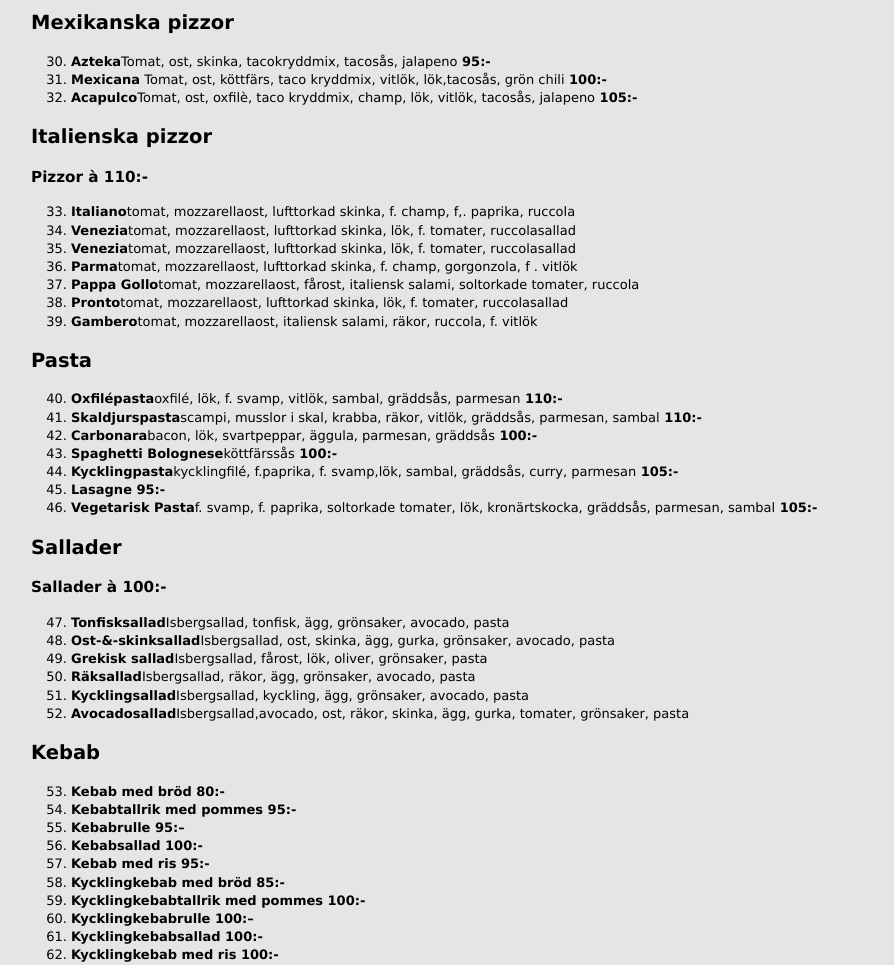
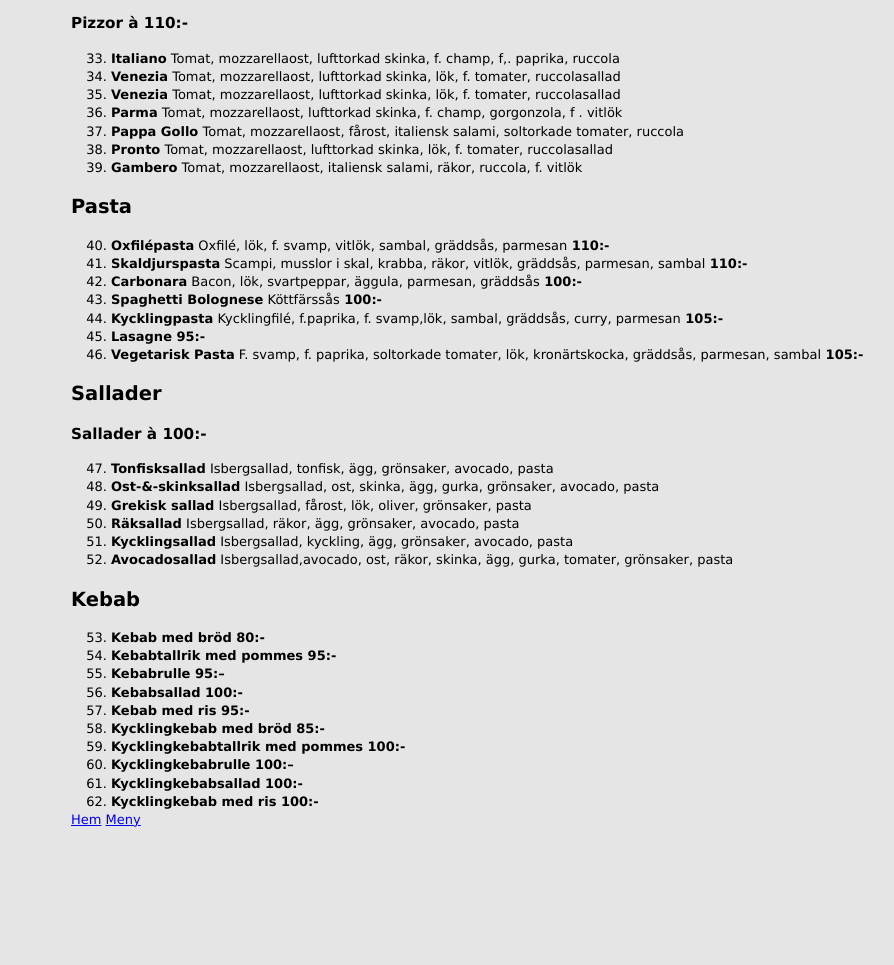
Before and after one commit to Neuman96/Fleur.github.io, a plain HTML site: page meny.html in a window 1280 px wide. Shown: the part 1012-1977 px from the top of the page, without its empty margins (29-923 px from the left). After the commit the page ends 1914 px from the top, so only its background shows below. Drawn offline with Linux system fonts and the light colour scheme.

Commit message:
Update meny.html

```diff
--- a/meny.html
+++ b/meny.html
@@ -16,17 +16,7 @@
     </header>
     <nav>
       <ul>
-        <li>Svenska Pizzor</li>
-        <li>Pan Pizzor</li>
-        <li>Mexikanska Pizzor</li>
-        <li>Italienska Pizzor</li>
-        <li>Pasta</li>
-        <li>Sallader</li>
-        <li>Kebab</li>
-      </ul>
-    </nav>
-    <main>
-      <h2>Svenska pizzor</h2>
+        h2>Svenska pizzor</h2>
 <h3>Pizzor à 90:-</h3>
 <ol>
 <li><strong>Margherita (ingår sallad)</strong> Tomat, ost</li>
@@ -41,174 +31,72 @@
 <li><strong>Marinara</strong> Tomat, ost, räkor, musslor</li>
 <li><strong>Bussola</strong> Tomat, ost, skinka, räkor</li>
 <li><strong>Capricciosa</strong> Tomat, ost, skinka, champinjoner</li>
-        <li><strong>Peperone</strong> Tomat, ost,tonfisk, röd paprika</li>
+<li><strong>Peperone</strong> Tomat, ost,tonfisk, röd paprika
+</li>
 <li><strong>Calzone (inbakad)</strong> Tomat, ost, skinka</li>
 <li><strong>Hawaii</strong> Tomat, ost, ananas, skinka</li>
 </ol>
 <h3>Pizzor à 100:-</h3>
 <ol start="13">
 <li><strong>Paesana</strong> Tomat, ost, salami, bacon, lök</li>
-        <li>
-          <strong>La Fleur</strong> Tomat, ost, köttfärs, lök, champinjoner
-        </li>
-        <li>
-          <strong>Vegetariana</strong> Tomat, ost, champinjoner, lök, röd
-          paprika, kronärtskocka, oliver
-        </li>
-        <li>
-          <strong>Quattro Stagione</strong> Tomat, ost, skinka, champinjoner,
-          räkor, musslor, kronärtskocka, oliver
-        </li>
-        <li>
-          <strong>Primavera</strong> Tomat, ost, skinka, champinjoner, räkor
-        </li>
-        <li><strong>Mama Mia</strong> Tomat, ost, skinka, bacon, lök,</li>
+<li><strong>La Fleur</strong> Tomat, ost, köttfärs, lök, champinjoner</li>
+<li><strong>Vegetariana</strong> Tomat, ost, champinjoner, lök, röd paprika, kronärtskocka, oliver</li>
+<li><strong>Quattro Stagione</strong> Tomat, ost, skinka, champinjoner, räkor, musslor, kronärtskocka, oliver</li>
+<li><strong>Primavera</strong> Tomat, ost, skinka, champinjoner, räkor</li>
+<li><strong>Mama Mia</strong> Tomat, ost, skinka, bacon, lök, </li>
 <li><strong>Bananpizza</strong> tomat, ost, skinka, banan, curry</li>
-        <li>
-          <strong>Valentino</strong> Tomat, ost, färsk champ,f. tomater, lök,
-          ägg
-        </li>
-        <li>
-          <strong>La Fleur Special (öppet inbakad)</strong> Tomat, ost,
-          köttfärssås, röd paprika, lök, bacon
-        </li>
-        <li>
-          <strong>O`Solo Mio</strong> Tomat, ost, tonfisk, räkor, lök, röd
-          paprika,musslor
-        </li>
-        <li>
-          <strong>Sorrento</strong> Tomat, ost, köttfärssås, lök, röd paprika,
-          ägg
-        </li>
+<li><strong>Valentino</strong> Tomat, ost, färsk champ,f. tomater, lök, ägg</li>
+<li><strong>La Fleur Special (öppet inbakad)</strong> Tomat, ost, köttfärssås, röd paprika, lök, bacon</li>
+<li><strong>O`Solo Mio</strong> Tomat, ost, tonfisk, räkor, lök, röd paprika,musslor</li>
+<li><strong>Sorrento</strong> Tomat, ost, köttfärssås, lök, röd paprika, ägg</li>
 <li><strong>Verona</strong> Tomat, ost, ananas, banan, räkor</li>
-        <li>
-          <strong>Du Chef</strong> Tomat, ost, ananas, lök, paprika, räkor,
-          oliver,curry
-        </li>
+<li><strong>Du Chef</strong> Tomat, ost, ananas, lök, paprika, räkor, oliver,curry </li>
 </ol>
 <h2>Panpizzor</h2>
 <ol start="26">
-        <li>
-          <strong>Honululu</strong> Tomat, ost, skinka, räkor, banan, ananas,
-          curry
-        </li>
-        <li>
-          <strong>San Fransisco</strong> Tomat, ost, skinka, f. paprika, f.
-          tomater, f. champ
-        </li>
-        <li>
-          <strong>Indiana</strong> Tomat, ost, skinka, f. tomater, gorgonzola,
-          f. champ
-        </li>
-        <li>
-          <strong>Pizza Russe</strong> Tomat, ost, oxfilè, f. champinjoner,
-          bearnaisesås, färska tomater
-        </li>
+<li><strong>Honululu</strong> Tomat, ost, skinka, räkor, banan, ananas, curry</li>
+<li><strong>San Fransisco</strong> Tomat, ost, skinka, f. paprika, f. tomater, f. champ</li>
+<li><strong>Indiana</strong> Tomat, ost, skinka, f. tomater, gorgonzola, f. champ</li>
+<li><strong>Pizza Russe</strong> Tomat, ost, oxfilè, f. champinjoner, bearnaisesås, färska tomater</li>
 </ol>
 <h2>Mexikanska pizzor</h2>
 <ol start="30">
-        <li>
-          <strong>Azteka</strong>Tomat, ost, skinka, tacokryddmix, tacosås,
-          jalapeno<strong> 95:-</strong>
-        </li>
-        <li>
-          <strong>Mexicana</strong> Tomat, ost, köttfärs, taco kryddmix, vitlök,
-          lök,tacosås, grön chili<strong> 100:-</strong>
-        </li>
-        <li>
-          <strong>Acapulco</strong>Tomat, ost, oxfilè, taco kryddmix, champ,
-          lök, vitlök, tacosås, jalapeno<strong> 105:-</strong>
-        </li>
+<li><strong>Azteka</strong> Tomat, ost, skinka, tacokryddmix, tacosås, jalapeno<strong> 95:-</strong></li>
+<li><strong>Mexicana</strong> Tomat, ost, köttfärs, taco kryddmix, vitlök, lök,tacosås, grön chili<strong> 100:-</strong></li>
+<li><strong>Acapulco</strong> Tomat, ost, oxfilè, taco kryddmix, champ, lök, vitlök, tacosås, jalapeno<strong> 105:-</strong></li>
 </ol>
 
 <h2>Italienska pizzor</h2>
 <h3>Pizzor à 110:-</h3>
 <ol start="33">
-        <li>
-          <strong>Italiano</strong>tomat, mozzarellaost, lufttorkad skinka, f.
-          champ, f,. paprika, ruccola
-        </li>
-        <li>
-          <strong>Venezia</strong>tomat, mozzarellaost, lufttorkad skinka, lök,
-          f. tomater, ruccolasallad
-        </li>
-        <li>
-          <strong>Venezia</strong>tomat, mozzarellaost, lufttorkad skinka, lök,
-          f. tomater, ruccolasallad
-        </li>
-        <li>
-          <strong>Parma</strong>tomat, mozzarellaost, lufttorkad skinka, f.
-          champ, gorgonzola, f . vitlök
-        </li>
-        <li>
-          <strong>Pappa Gollo</strong>tomat, mozzarellaost, fårost, italiensk
-          salami, soltorkade tomater, ruccola
-        </li>
-        <li>
-          <strong>Pronto</strong>tomat, mozzarellaost, lufttorkad skinka, lök,
-          f. tomater, ruccolasallad
-        </li>
-        <li>
-          <strong>Gambero</strong>tomat, mozzarellaost, italiensk salami, räkor,
-          ruccola, f. vitlök
-        </li>
+<li><strong>Italiano</strong> Tomat, mozzarellaost, lufttorkad skinka, f. champ, f,. paprika, ruccola</li>
+<li><strong>Venezia</strong> Tomat, mozzarellaost, lufttorkad skinka, lök, f. tomater, ruccolasallad</li>
+<li><strong>Venezia</strong> Tomat, mozzarellaost, lufttorkad skinka, lök, f. tomater, ruccolasallad</li>
+<li><strong>Parma</strong> Tomat, mozzarellaost, lufttorkad skinka, f. champ, gorgonzola, f . vitlök</li>
+<li><strong>Pappa Gollo</strong> Tomat, mozzarellaost, fårost, italiensk salami, soltorkade tomater, ruccola</li>
+<li><strong>Pronto</strong> Tomat, mozzarellaost, lufttorkad skinka, lök, f. tomater, ruccolasallad</li>
+<li><strong>Gambero</strong> Tomat, mozzarellaost, italiensk salami, räkor, ruccola, f. vitlök</li>
 </ol>
 <h2>Pasta</h2>
 <ol start="40">
-        <li>
-          <strong>Oxfilépasta</strong>oxfilé, lök, f. svamp, vitlök, sambal,
-          gräddsås, parmesan<strong> 110:-</strong>
-        </li>
-        <li>
-          <strong>Skaldjurspasta</strong>scampi, musslor i skal, krabba, räkor,
-          vitlök, gräddsås, parmesan, sambal<strong> 110:-</strong>
-        </li>
-        <li>
-          <strong>Carbonara</strong>bacon, lök, svartpeppar, äggula, parmesan,
-          gräddsås<strong> 100:-</strong>
-        </li>
-        <li>
-          <strong>Spaghetti Bolognese</strong>köttfärssås<strong> 100:-</strong>
-        </li>
-        <li>
-          <strong>Kycklingpasta</strong>kycklingfilé, f.paprika, f. svamp,lök,
-          sambal, gräddsås, curry, parmesan<strong> 105:-</strong>
-        </li>
+<li><strong>Oxfilépasta</strong> Oxfilé, lök, f. svamp, vitlök, sambal, gräddsås, parmesan<strong> 110:-</strong></li>
+<li><strong>Skaldjurspasta</strong> Scampi, musslor i skal, krabba, räkor, vitlök, gräddsås, parmesan, sambal<strong> 110:-</strong></li>
+<li><strong>Carbonara</strong> Bacon, lök, svartpeppar, äggula, parmesan, gräddsås<strong> 100:-</strong></li>
+<li><strong>Spaghetti Bolognese</strong> Köttfärssås<strong> 100:-</strong></li>
+<li><strong>Kycklingpasta</strong> Kycklingfilé, f.paprika, f. svamp,lök, sambal, gräddsås, curry, parmesan<strong> 105:-</strong></li>
 <li><strong>Lasagne 95:-</strong></li>
-        <li>
-          <strong>Vegetarisk Pasta</strong>f. svamp, f. paprika, soltorkade
-          tomater, lök, kronärtskocka, gräddsås, parmesan, sambal<strong>
-            105:-</strong
-          >
-        </li>
+<li><strong>Vegetarisk Pasta</strong> F. svamp, f. paprika, soltorkade tomater, lök, kronärtskocka,
+gräddsås, parmesan, sambal<strong> 105:-</strong></li>
 </ol>
 <h2>Sallader</h2>
 <h3>Sallader à 100:-</h3>
 <ol start="47">
-        <li>
-          <strong>Tonfisksallad</strong>Isbergsallad, tonfisk, ägg, grönsaker,
-          avocado, pasta
-        </li>
-        <li>
-          <strong>Ost-&-skinksallad</strong>Isbergsallad, ost, skinka, ägg,
-          gurka, grönsaker, avocado, pasta
-        </li>
-        <li>
-          <strong>Grekisk sallad</strong>Isbergsallad, fårost, lök, oliver,
-          grönsaker, pasta
-        </li>
-        <li>
-          <strong>Räksallad</strong>Isbergsallad, räkor, ägg, grönsaker,
-          avocado, pasta
-        </li>
-        <li>
-          <strong>Kycklingsallad</strong>Isbergsallad, kyckling, ägg, grönsaker,
-          avocado, pasta
-        </li>
-        <li>
-          <strong>Avocadosallad</strong>Isbergsallad,avocado, ost, räkor,
-          skinka, ägg, gurka, tomater, grönsaker, pasta
-        </li>
+<li><strong>Tonfisksallad</strong> Isbergsallad, tonfisk, ägg, grönsaker, avocado, pasta</li>
+<li><strong>Ost-&-skinksallad</strong> Isbergsallad, ost, skinka, ägg, gurka, grönsaker, avocado, pasta</li>
+<li><strong>Grekisk sallad</strong> Isbergsallad, fårost, lök, oliver, grönsaker, pasta</li>
+<li><strong>Räksallad</strong> Isbergsallad, räkor, ägg, grönsaker, avocado, pasta</li>
+<li><strong>Kycklingsallad</strong> Isbergsallad, kyckling, ägg, grönsaker, avocado, pasta</li>
+<li><strong>Avocadosallad</strong> Isbergsallad,avocado, ost, räkor, skinka, ägg, gurka, tomater, grönsaker, pasta</li>
 </ol>
 <h2>Kebab</h2>
 <ol start="53">
```
Lines whose indentation alone changed are shown as unchanged.
